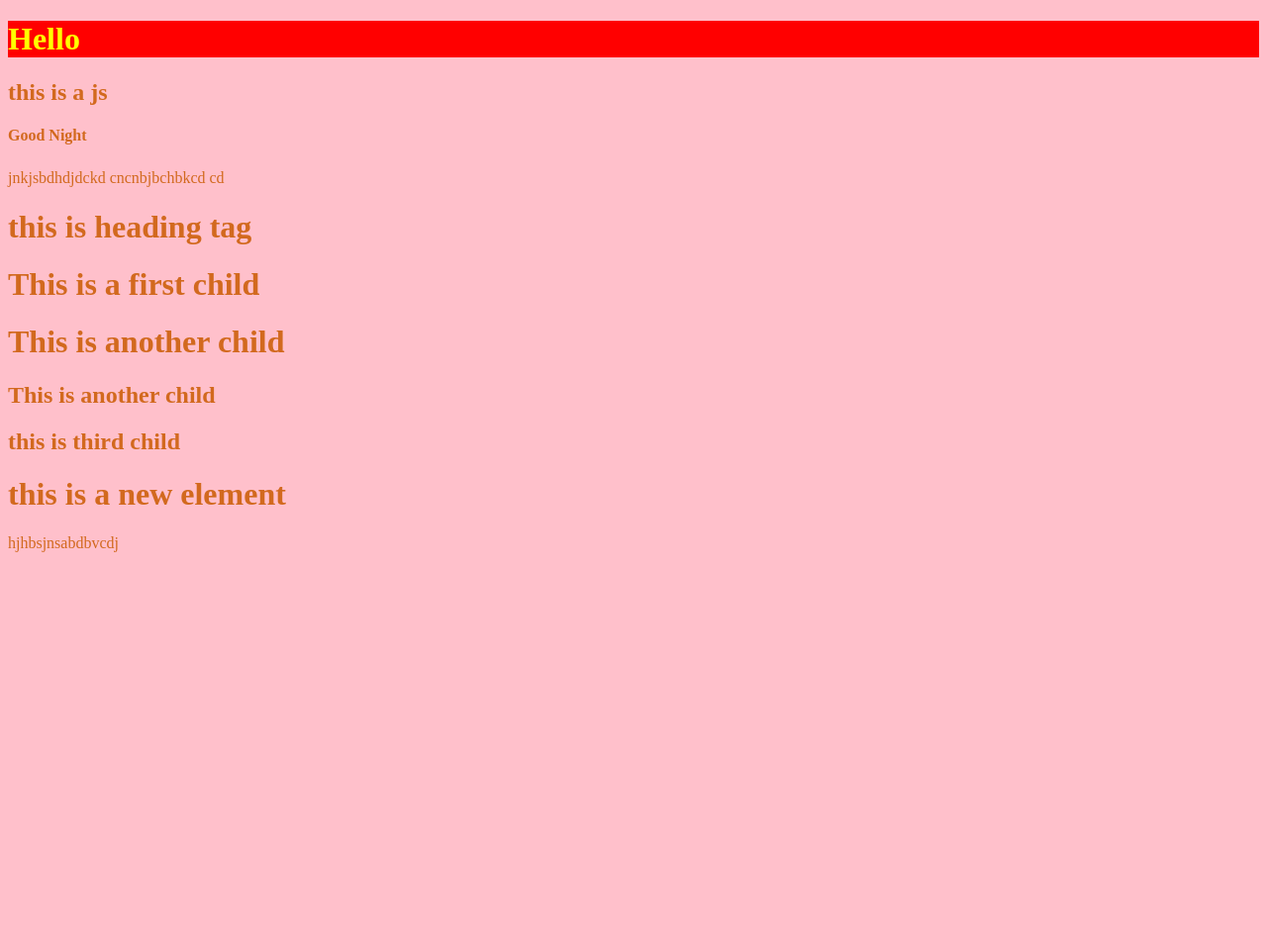
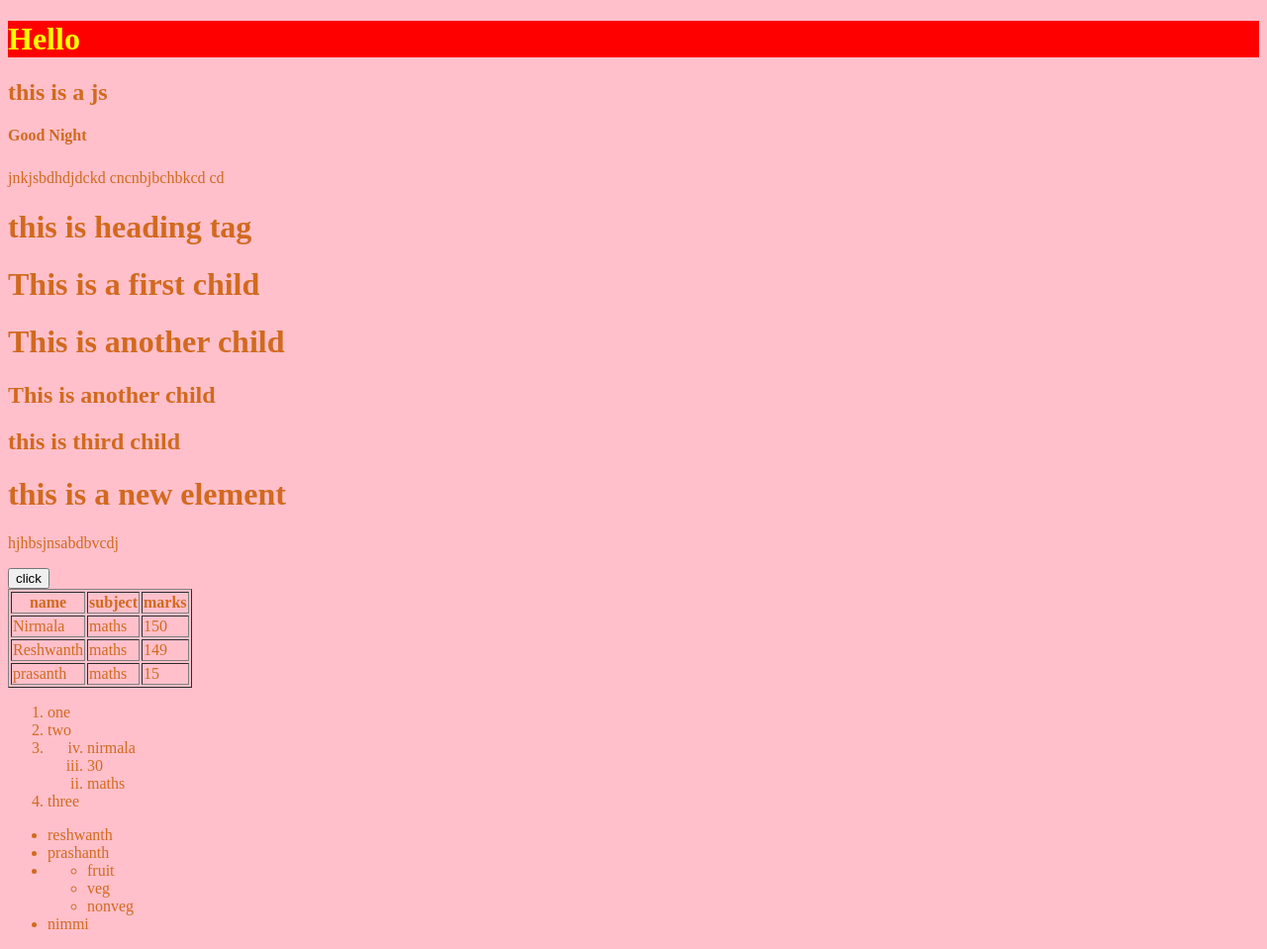
Before and after one commit to Nirmala-32/my_new_function, a plain HTML site: page selectors/index.html in a window 1280 px wide. Shown: the whole page at 99% size. Before the commit the page ends 800 px from the top, so only its background shows below. Drawn offline with Linux system fonts and the light colour scheme.

Commit message:
listener

```diff
--- a/selectors/index.html
+++ b/selectors/index.html
@@ -30,6 +30,60 @@ color:chocolate
     <div>
         <p>hjhbsjnsabdbvcdj</p>
     </div>
+    <div id="outer">
+   <button id="click">click</button>
+    </div>
+    <table id="table" border="1">
+<thead>
+<tr>
+            <th>name</th>
+            <th>subject</th>
+            <th>marks</th>
+        </tr>
+</thead>
+
+    <tr>
+           <td>Nirmala</td>
+           <td>maths</td>
+           <td>150</td>
+        </tr>
+
+        <tr>
+           <td>Reshwanth</td>
+           <td>maths</td>
+           <td>149</td>
+        </tr>
+        <tr>
+           <td>prasanth</td>
+           <td>maths</td>
+           <td>15</td>
+        </tr>
+    </table>
+    <ol id="ollist">
+        <li>one</li>
+        <li>two</li>
+        <li>
+            <ol start="4" type="i" reversed>
+            <li>nirmala</li>
+            <li>30</li>
+            <li>maths</li>
+            </ol>
+            </li>
+            <li>three</li>
+    </ol>
+    <ul id="ullist">
+        <li>reshwanth</li>
+        <li>prashanth</li>
+        <li>
+           <ul>
+                <li>fruit</li>
+                <li>veg</li>
+                <li>nonveg</li>
+        </li>
+         </ul>
+         <li>nimmi</li>
+    </ul>
+
     <script src="./index.js"></script>
 </body>
 </html>
--- a/selectors/index.js
+++ b/selectors/index.js
@@ -46,5 +46,46 @@ var p=div1.firstElementChild
 console.log(p)
 div1.insertBefore(h1,p)
 div1.appendChild(h1)
-var first1=document.getElementById('first')
-div1.replaceChild(h1,first)
+// var first1=document.getElementById('first')
+// div1.replaceChild(h1,first)
+//eventhanlders
+// div2.addEventListener("click",function(){
+//     alert("this is alert message")
+// })
+function clickEvent(){
+    alert("this ia alert")
+}
+div2.addEventListener('click',clickEvent)
+
+var btn=document.getElementById('click')
+//btn.addEventListener
+function btnclick(){
+    alert("button clicked")
+}
+btn.addEventListener('click',btnclick,true)
+
+//getting outer
+var div=document.getElementById('outer')
+//capturing
+div.addEventListener("click",function(){
+    alert('div capturing')
+})
+//bubbling
+div.addEventListener("click",function(){
+    alert('div bubbling')
+})
+//table
+var tab=document.getElementById('table')
+tab.addEventListener('click',function btn(){
+    alert("table clicked")
+})
+//ol
+var ol=document.getElementById('ollist')
+ol.addEventListener('click',function list(){
+    alert('list clicked')
+})
+//ul
+var ul=document.getElementById('ullist')
+ul.addEventListener('click',function ul(){
+    alert('ul clicked')
+})
```
Also changed, not shown: eventhandler/eventhandler.html (added, +11 -0 lines), eventhandler/eventhandler.js (added).
